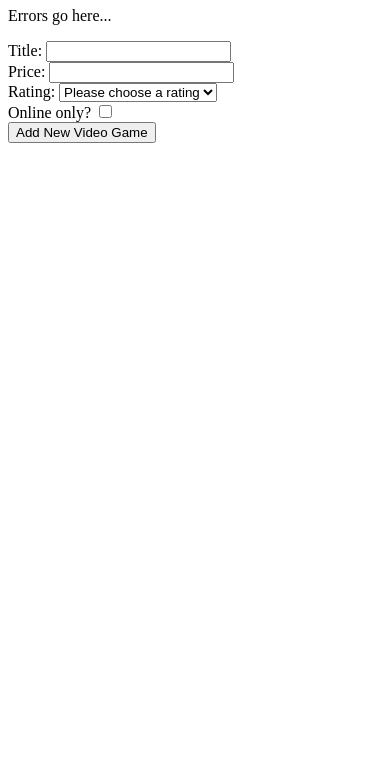
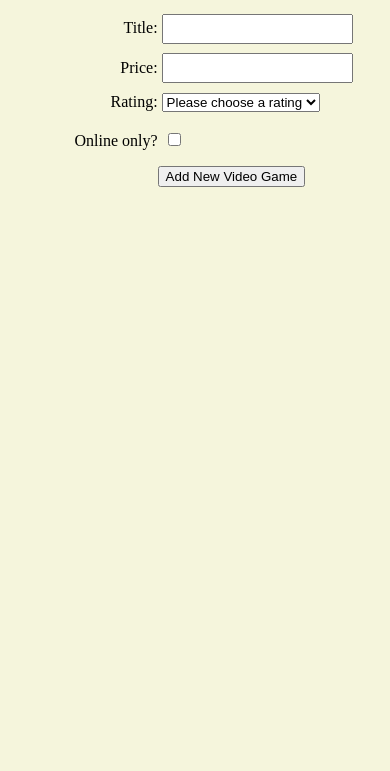
Before and after one commit to KimRamos45980/FormWithCustomClass, a plain HTML site: page index.html in a window 390 px wide. Shown: the part 73-844 px from the top of the page. Drawn offline with Linux system fonts and the light colour scheme.

Commit message:
Created/Styled CSS and fixed some typos

```diff
--- /dev/null
+++ b/css/site.css
@@ -0,0 +1,54 @@
+body {
+    background-color: beige;
+}
+
+input[type=text] {
+    padding: .4em;
+    margin-bottom: .5em;
+}
+
+label {
+    width: 50%;
+    display: inline-block;
+    text-align: right;
+    margin-bottom: 1em;
+}
+
+input[type=checkbox], input[type=button]{
+    margin-left: 50%;
+}
+
+input[type=checkbox]{
+    margin: .5em;
+}
+
+h1, p {
+    text-align: center;
+    margin: auto;
+}
+
+h1 {
+    text-decoration: underline;
+}
+
+p {
+    margin-bottom: 1em;
+}
+
+@media only screen and (max-width: 900px) {
+    label {
+        width: 40%;
+    }
+
+    p {
+        margin-bottom: 1.5em;
+    }
+
+    input[type=checkbox], input[type=button]{
+        margin-left: 40%;
+    }
+
+    input[type=checkbox]{
+        margin: .5em;
+    }
+}
--- a/index.html
+++ b/index.html
@@ -4,6 +4,7 @@
     <meta charset="UTF-8">
     <meta http-equiv="X-UA-Compatible" content="IE=edge">
     <meta name="viewport" content="width=device-width, initial-scale=1.0">
+    <link rel="stylesheet" href="css/site.css">
     <title>Add Product Form</title>
 </head>
 <body>
@@ -13,7 +14,7 @@
 
     <form>
         <label for="title">Title: </label>
-        <input id="title" tpye="text">
+        <input id="title" type="text">
         <br>
 
         <label for="price">Price: </label>
```
